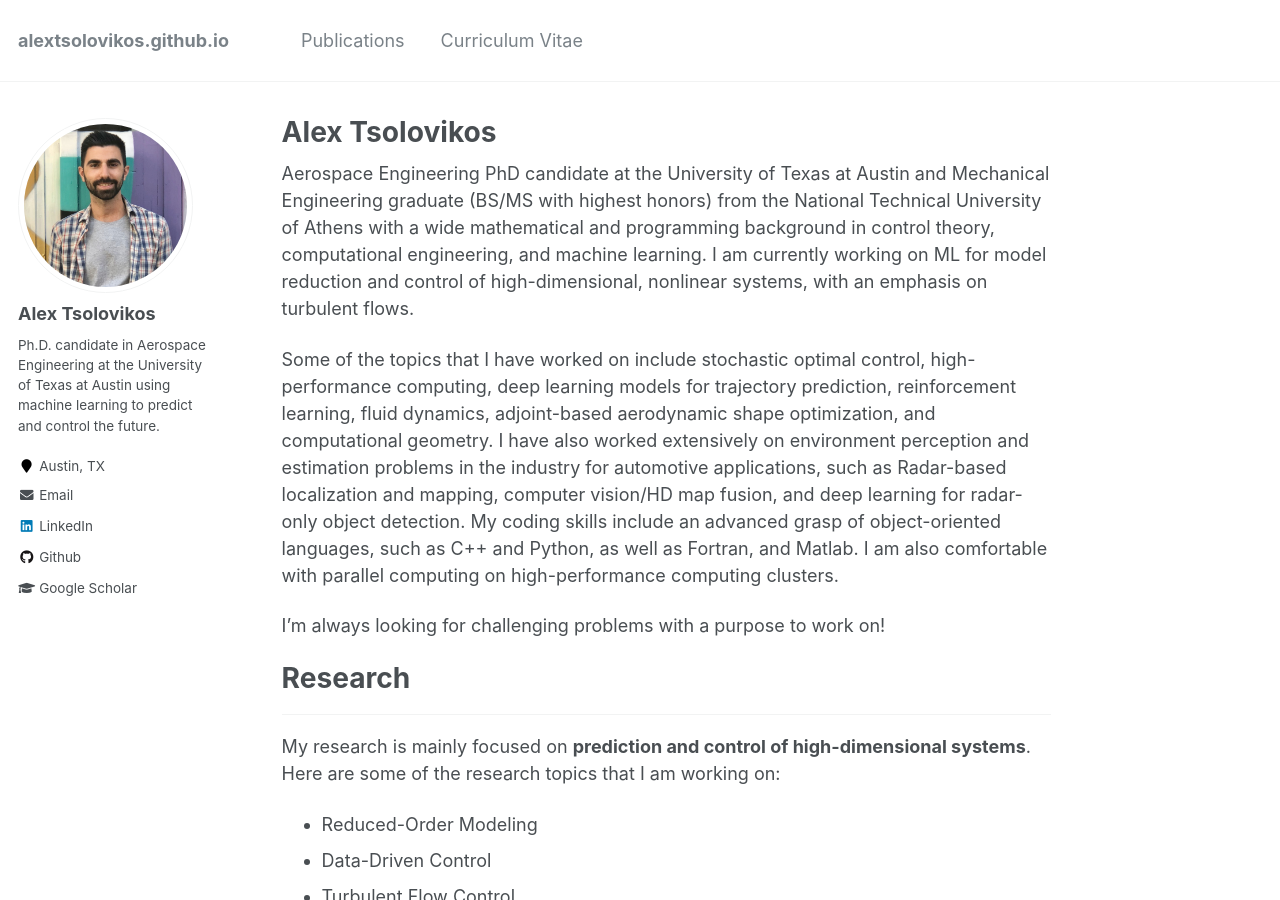
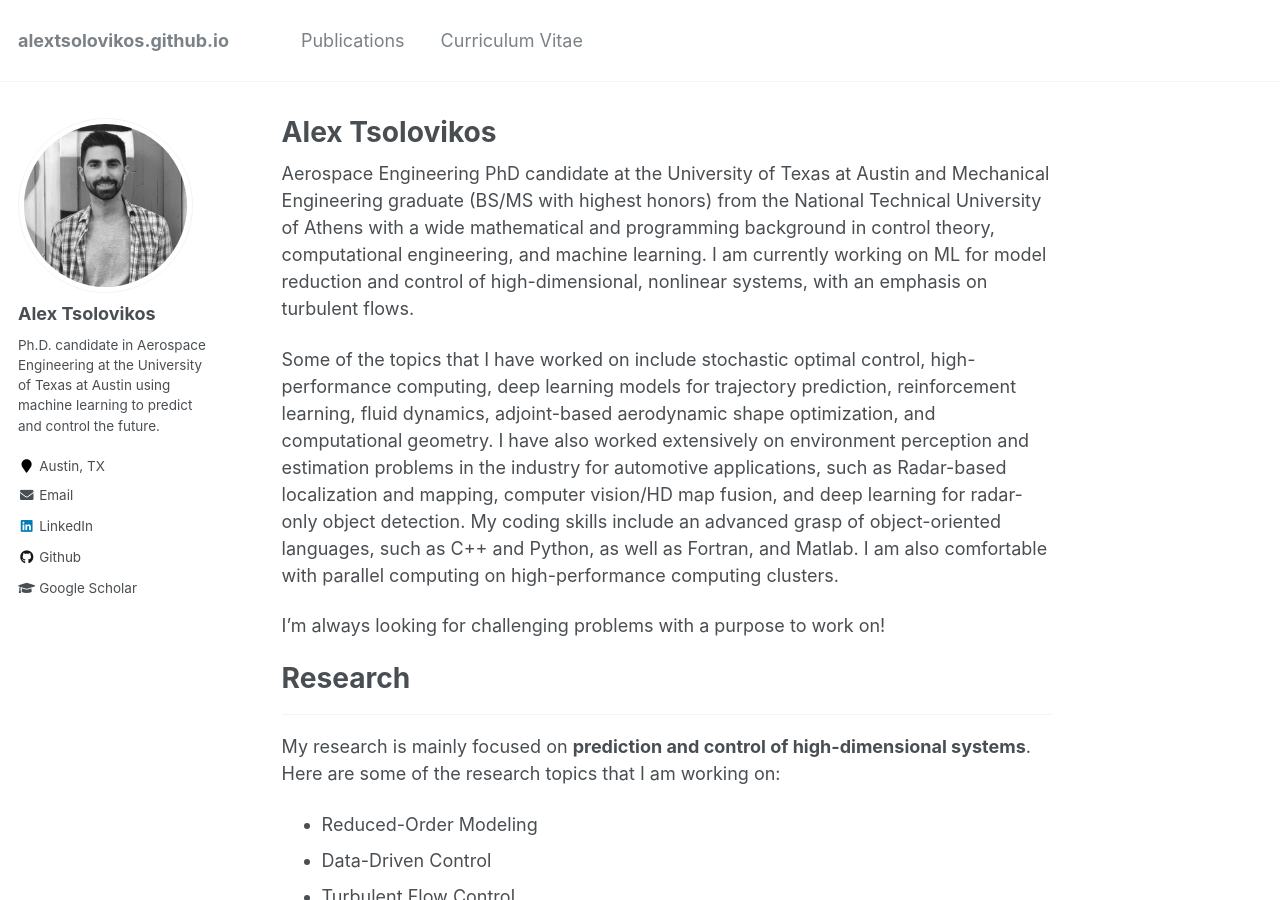
Before and after one commit to alextsolovikos/alextsolovikos.github.io, a Jekyll site: the page built from _pages/about.md, in a window 1280 px wide and 900 px high. Built offline with Jekyll 4.4.1, drawn with Linux system fonts in a browser that asks for light colours.

Commit message:
Update _config.yml

```diff
--- a/_config.yml
+++ b/_config.yml
@@ -81,7 +81,7 @@ analytics:
 # Site Author
 author:
   name             : "Alex Tsolovikos"
-  avatar           : "profile.jpeg"
+  avatar           : "profile_gray.jpeg"
   bio              : "Ph.D. candidate in Aerospace Engineering at the University of Texas at Austin using machine learning to predict and control the future."
   location         : "Austin, TX"
   employer         :
```
